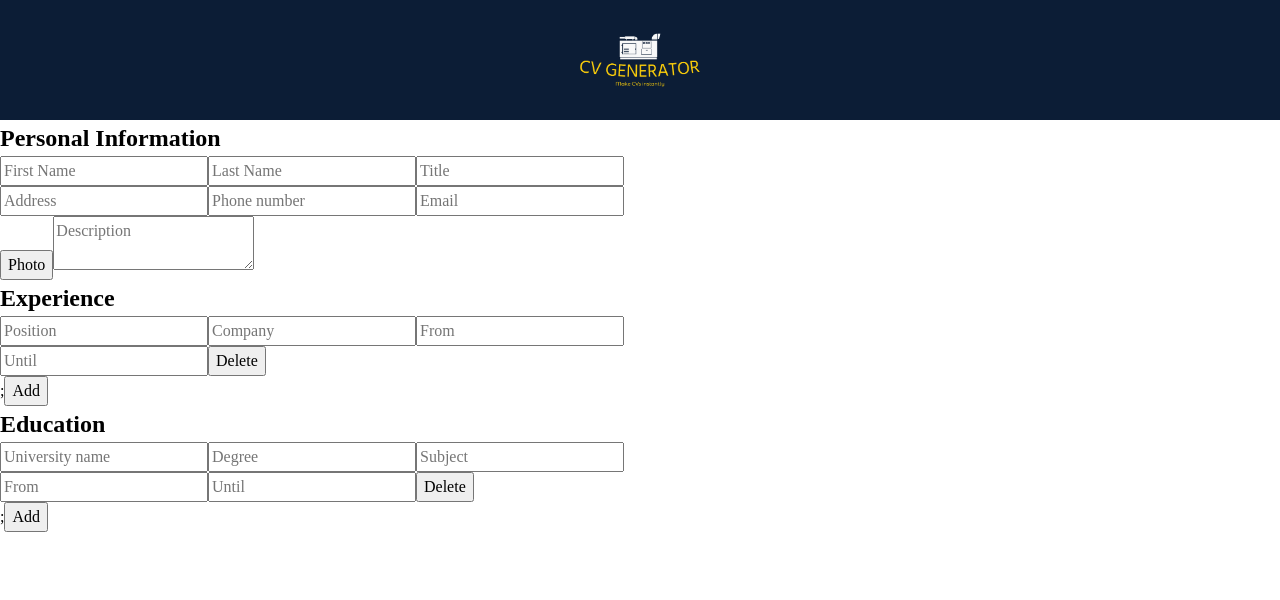
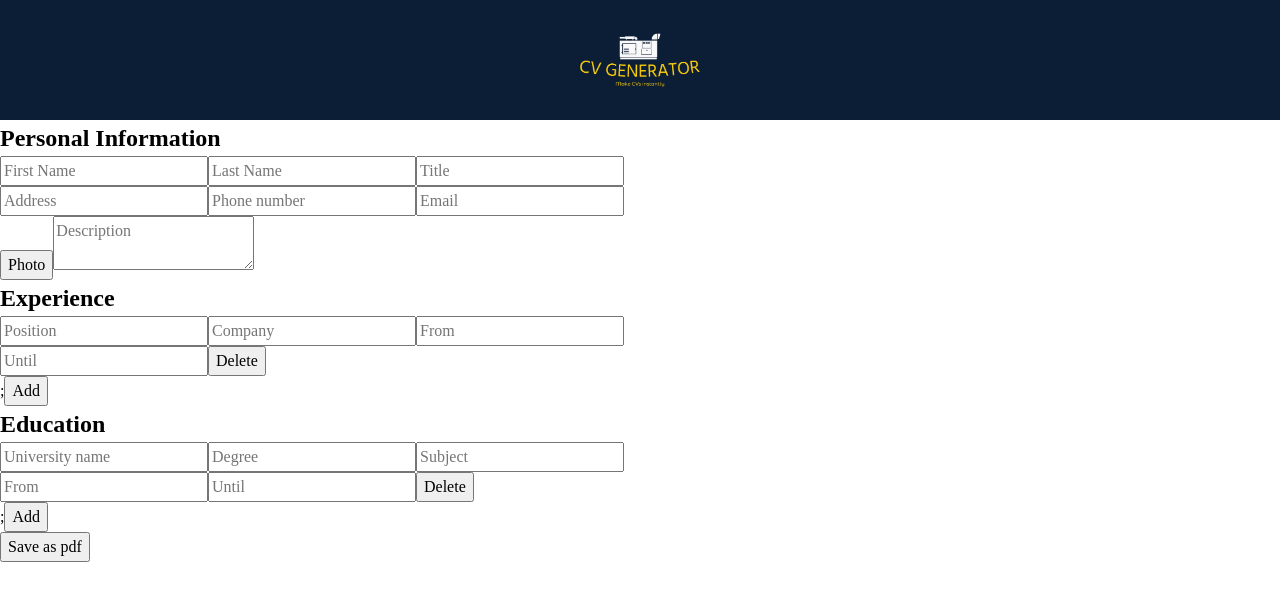
Before and after one commit to bofmar/cv-generator, a React (Create React App) app: page / in a window 1280 px wide. Shown: the top 600 px of the page. Built offline with nearby package versions, Linux system fonts and the light colour scheme; the HTML template or start-up script is replaced by a standard one.

Commit message:
Display save pdf button

```diff
--- a/src/components/Form.js
+++ b/src/components/Form.js
@@ -49,6 +49,9 @@ export default function Form({ personalInfo, description, experience, education,
         })};
         <button onClick={(event) => addBlock('education', event)}>Add</button>
       </section>
+      <section className='controls'>
+        <button>Save as pdf</button>
+      </section>
     </form>
   );
 }
```
